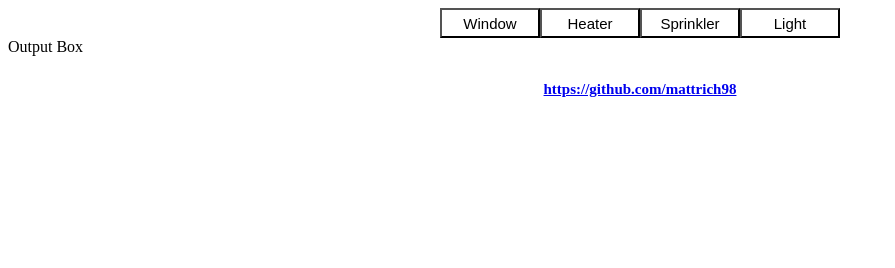
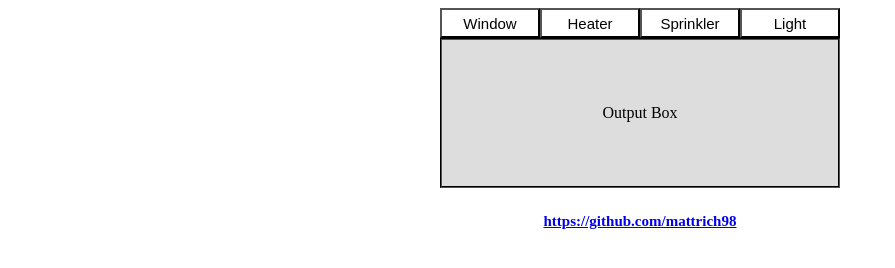
Before and after one commit to mattrich98/smartautogreenhouse, a plain HTML site: page index.html in a window 1280 px wide. Shown: the whole page, without its empty margins (0-895 px from the left). Drawn offline with Linux system fonts and the light colour scheme.

Commit message:
styled output box

```diff
--- a/style.css
+++ b/style.css
@@ -13,6 +13,21 @@
     text-align: center;
     font-size: 15px;
     font-weight: 400;
+    z-index: 9999;
+    position:relative;
+}
+
+#output {
+    background-color: rgb(221, 221, 221);
+    width: 396px;
+    height: 146px;
+    border: 2px groove black;
+
+    display: flex;
+    justify-content: center;
+    align-items: center;
+    margin: auto;
+
     z-index: 9999;
     position:relative
 }
```
